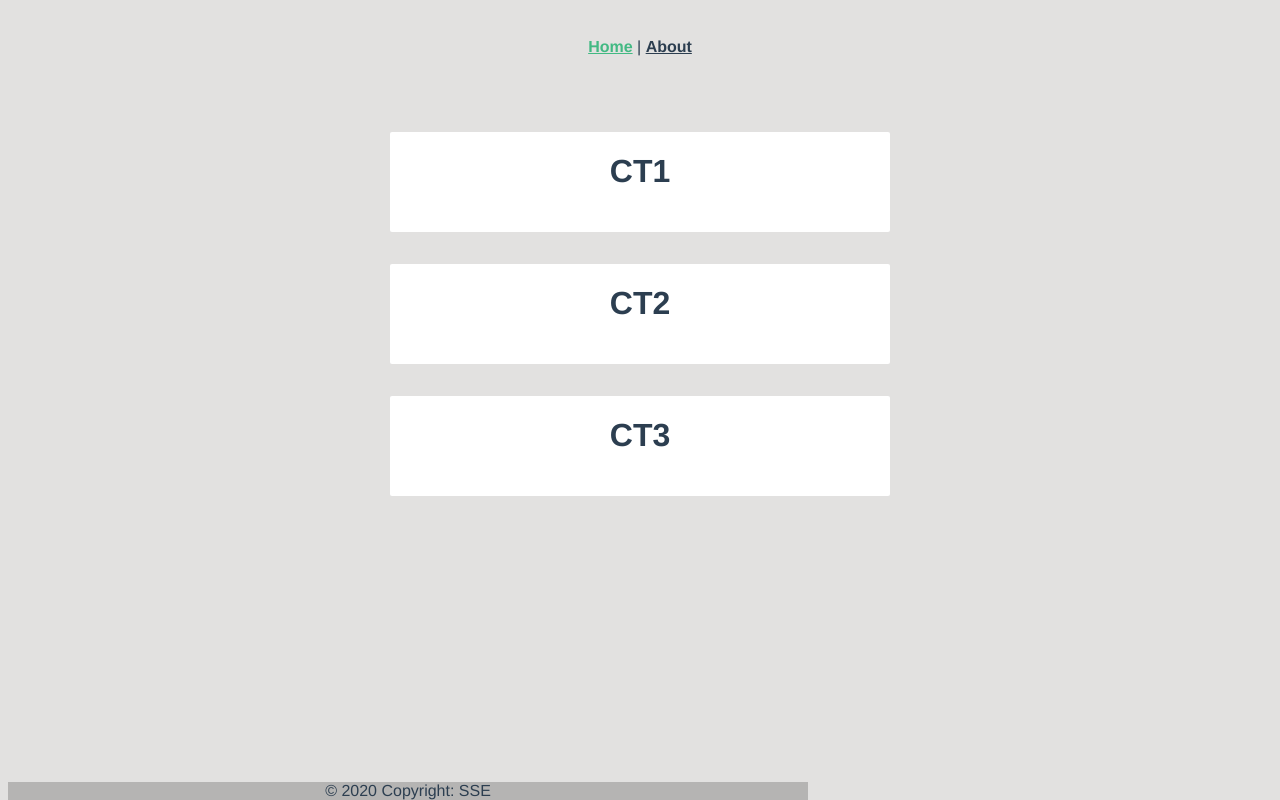
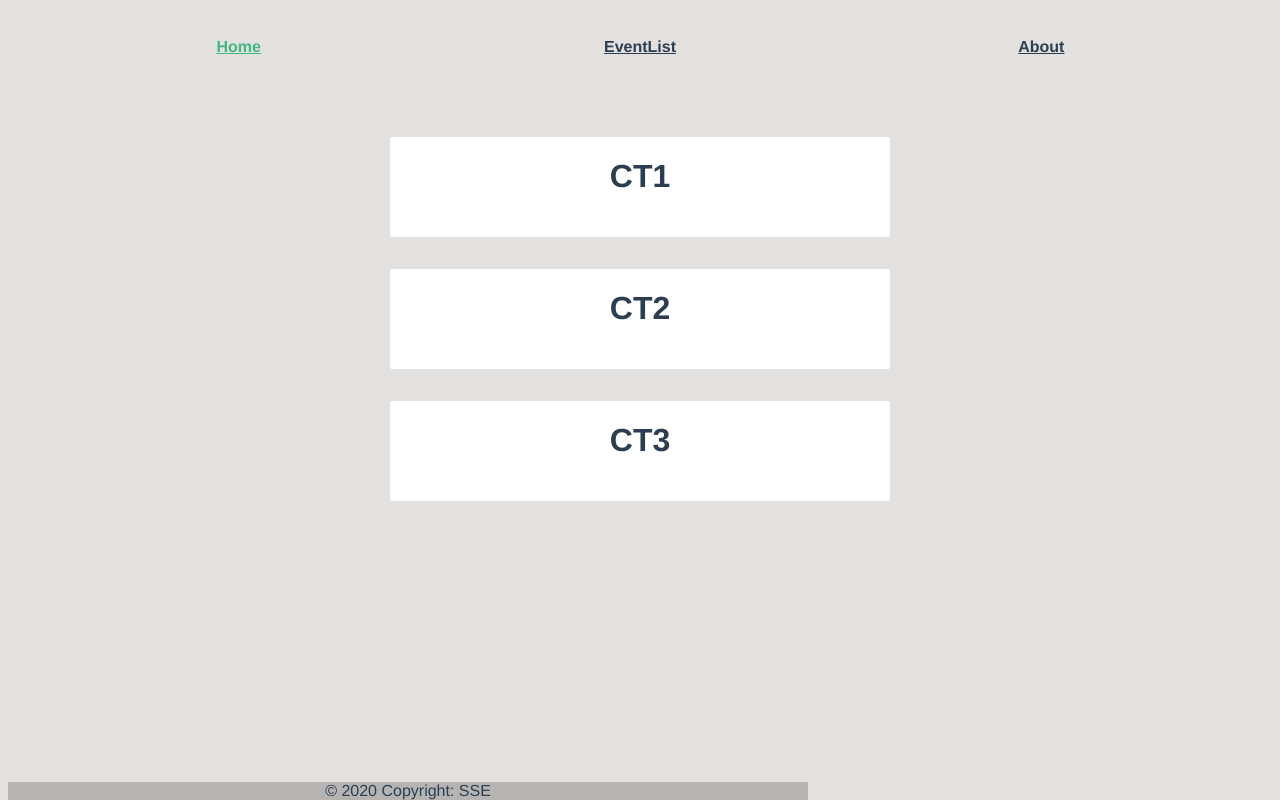
Before and after one commit to umangcodes/wanderer, a Vue app in the folder productshop/: page / in a window 1280 px wide. Built offline with nearby package versions, Linux system fonts and the light colour scheme.

Commit message:
added eventlist view. will be changed to trending products view.

```diff
--- a/productshop/src/App.vue
+++ b/productshop/src/App.vue
@@ -1,7 +1,16 @@
 <template>
   <div id="nav">
-    <router-link to="/">Home</router-link> |
-    <router-link to="/about">About</router-link>
+    <div class="nav-bar">
+      <div class="nav-tab">
+        <router-link to="/">Home</router-link>
+      </div>
+      <div class="nav-tab">
+        <router-link to="/eventList">EventList</router-link>
+      </div>
+      <div class="nav-tab">
+        <router-link to="/about">About</router-link>
+      </div>
+    </div>
   </div>
   <router-view />
 </template>
@@ -57,4 +66,18 @@ body {
 .card-1:hover {
   box-shadow: 0 14px 28px rgba(0, 0, 0, 0.25), 0 10px 10px rgba(0, 0, 0, 0.22);
 }
+
+.nav-bar {
+  display: flex;
+  justify-content: space-evenly;
+}
+
+.nav-tab {
+  border-bottom: 5px solid transparent;
+  width: 100vh;
+}
+
+.nav-tab:hover {
+  border-bottom: 5px solid #d0d0d0;
+}
 </style>
```
